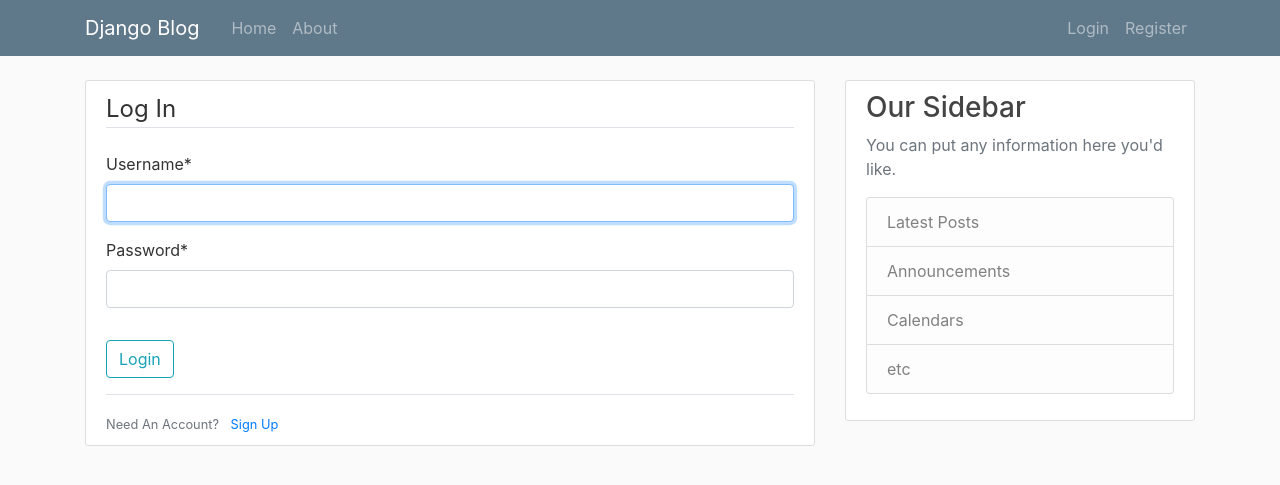
After one commit to bhagi1289/Sample-Django-Application, a Django app: a page that uses blog/templates/blog/base.html in a window 1280 px wide. The commit adds this page. Shown: the top 485 px of the page. Run offline with Django 3.2, Linux system fonts and the light colour scheme; some libraries are stand-ins or nearby versions.

Commit message:
profile page and is_authenticated added after the tutorial

```diff
--- a/blog/templates/blog/base.html
+++ b/blog/templates/blog/base.html
@@ -34,8 +34,13 @@
                 </div>
                 <!-- Navbar Right Side -->
                 <div class="navbar-nav">
-                    <a class="nav-item nav-link" href="#">Login</a>
-                    <a class="nav-item nav-link" href="#">Register</a>
+                    {% if user.is_authenticated %}
+                        <a class="nav-item nav-link" href="{% url 'profile' %}">Profile</a>
+                        <a class="nav-item nav-link" href="{% url 'logout' %}">Logout</a>
+                    {% else %}
+                        <a class="nav-item nav-link" href="{% url 'login' %}">Login</a>
+                        <a class="nav-item nav-link" href="{% url 'register' %}">Register</a>
+                    {% endif %}
                 </div>
             </div>
         </div>
--- a/django_project/urls.py
+++ b/django_project/urls.py
@@ -14,12 +14,16 @@ Including another URLconf
     2. Add a URL to urlpatterns:  path('blog/', include('blog.urls'))
 """
 from django.contrib import admin
+from django.contrib.auth import views as auth_views
 from django.urls import path, include
 from users import views as user_views
 
 urlpatterns = [
     path('admin/', admin.site.urls),
     path('register/', user_views.register, name='register'),
+    path('profile/', user_views.profile, name='profile'),
+    path('login/', auth_views.LoginView.as_view(template_name='users/login.html'), name='login'),
+    path('logout/', auth_views.LogoutView.as_view(template_name='users/logout.html'), name='logout'),
     path('', include('blog.urls')),
 
 ]
--- /dev/null
+++ b/users/templates/users/login.html
@@ -0,0 +1,22 @@
+{% extends 'blog/base.html' %}
+{% load crispy_forms_tags %}
+{% block content %}
+    <div class="content-section">
+        <form method="POST">
+            {% csrf_token %}
+            <fieldset class="form-group">
+                <legend class="border-bottom mb-4">Log In</legend>
+                {{ form|crispy }}
+            </fieldset>
+            <div class="form-group">
+                <button class="btn btn-outline-info" type="submit">Login</button>
+
+            </div>
+        </form>
+        <div class="border-top pt-3">
+            <small class="text-muted">
+               Need An Account? <a class="ml-2" href="{% url 'register' %}">Sign Up</a>
+            </small>
+        </div>
+    </div>
+{% endblock content %}
--- /dev/null
+++ b/users/templates/users/profile.html
@@ -0,0 +1,5 @@
+{% extends 'blog/base.html' %}
+{% load crispy_forms_tags %}
+{% block content %}
+    <h1>{{ user.username }}</h1>
+{% endblock content %}
```
Also changed, not shown: django_project/settings.py (+17 -12 lines), users/templates/users/logout.html (added, +10 -0 lines), users/views.py (+6 -7 lines), db.sqlite3.
